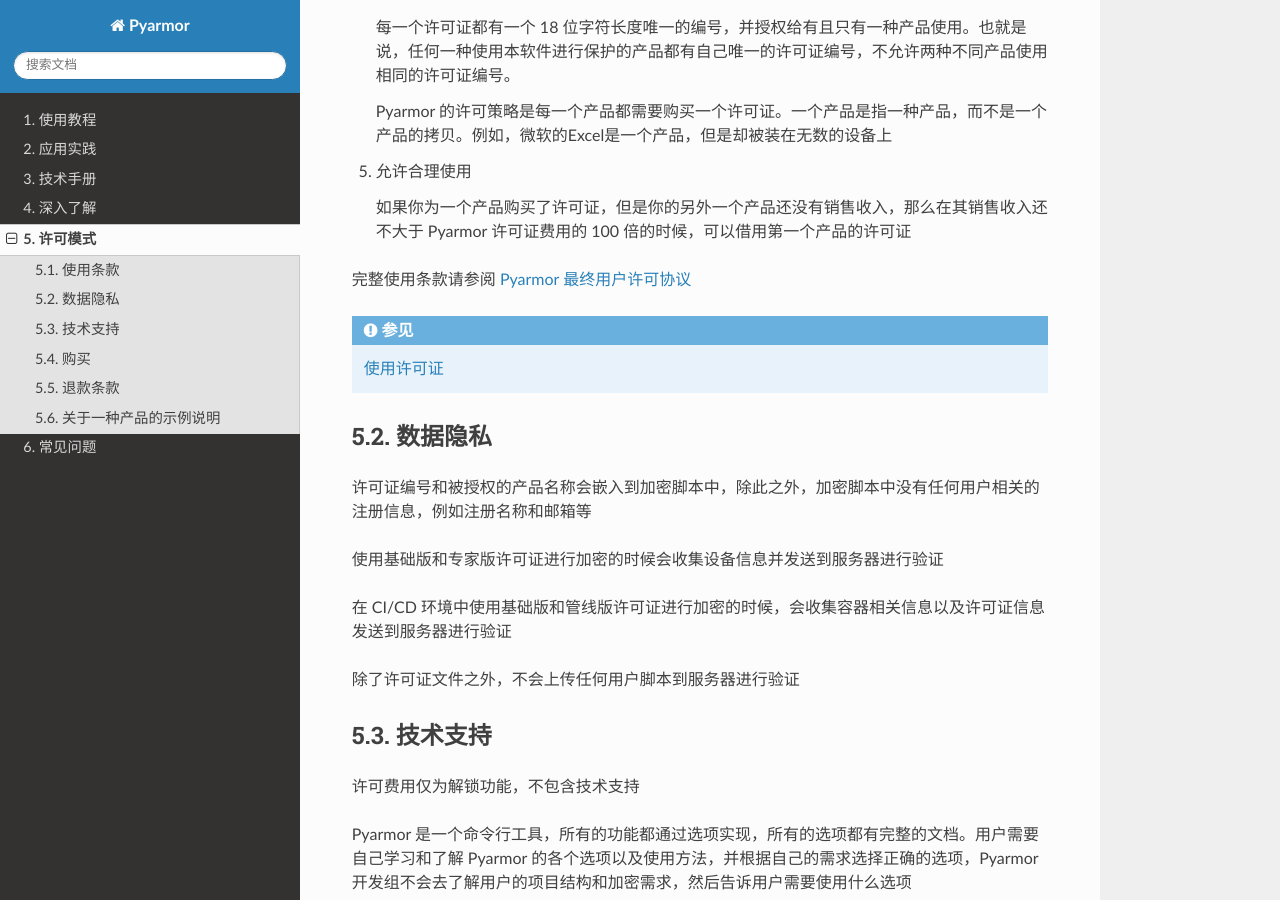
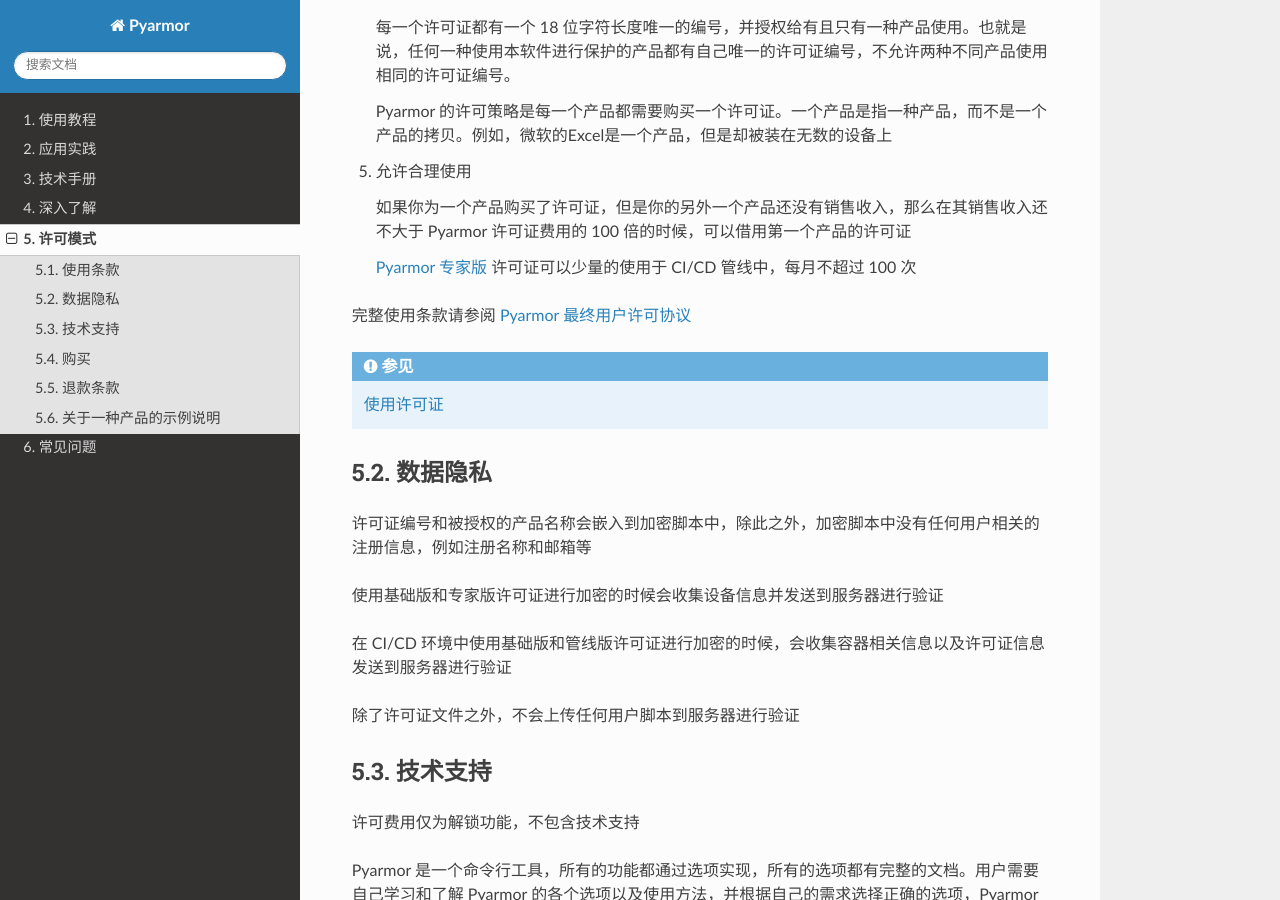
Before and after one commit to dashingsoft/pyarmor-docs-zh, a Sphinx documentation site: the page built from docs/licenses.rst, in a window 1280 px wide and 900 px high, scrolled down 2300 px. Built offline with Sphinx 7.4.7 and the Read the Docs theme 3.1.0, drawn with Linux system fonts in a browser that asks for light colours.

Commit message:
允许专家版许可证少量使用在 CI/CD 中

```diff
--- a/docs/licenses.rst
+++ b/docs/licenses.rst
@@ -122,6 +122,8 @@
 
    如果你为一个产品购买了许可证，但是你的另外一个产品还没有销售收入，那么在其销售收入还不大于 Pyarmor 许可证费用的 100 倍的时候，可以借用第一个产品的许可证
 
+   :term:`Pyarmor 专家版` 许可证可以少量的使用于 CI/CD 管线中，每月不超过 100 次
+
 完整使用条款请参阅 `Pyarmor 最终用户许可协议`_
 
 .. seealso:: :doc:`how-to/register`
```
